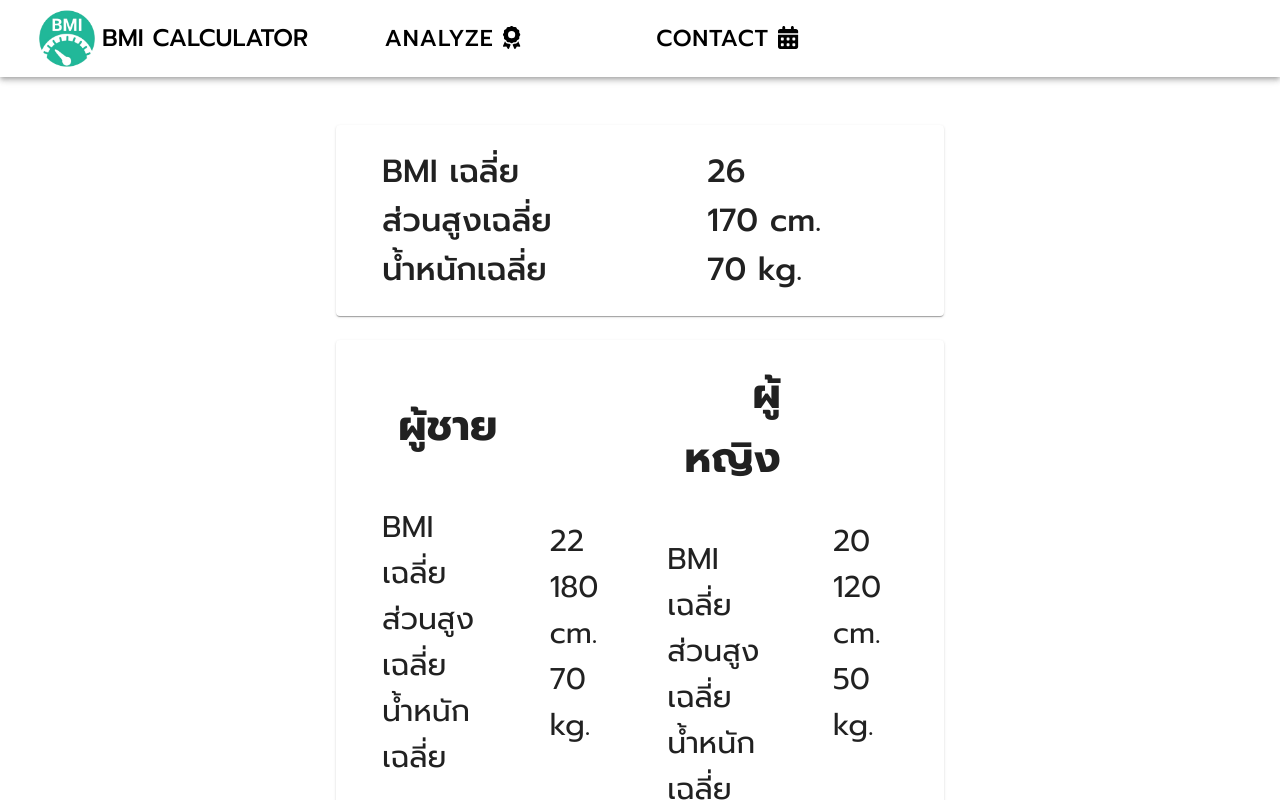
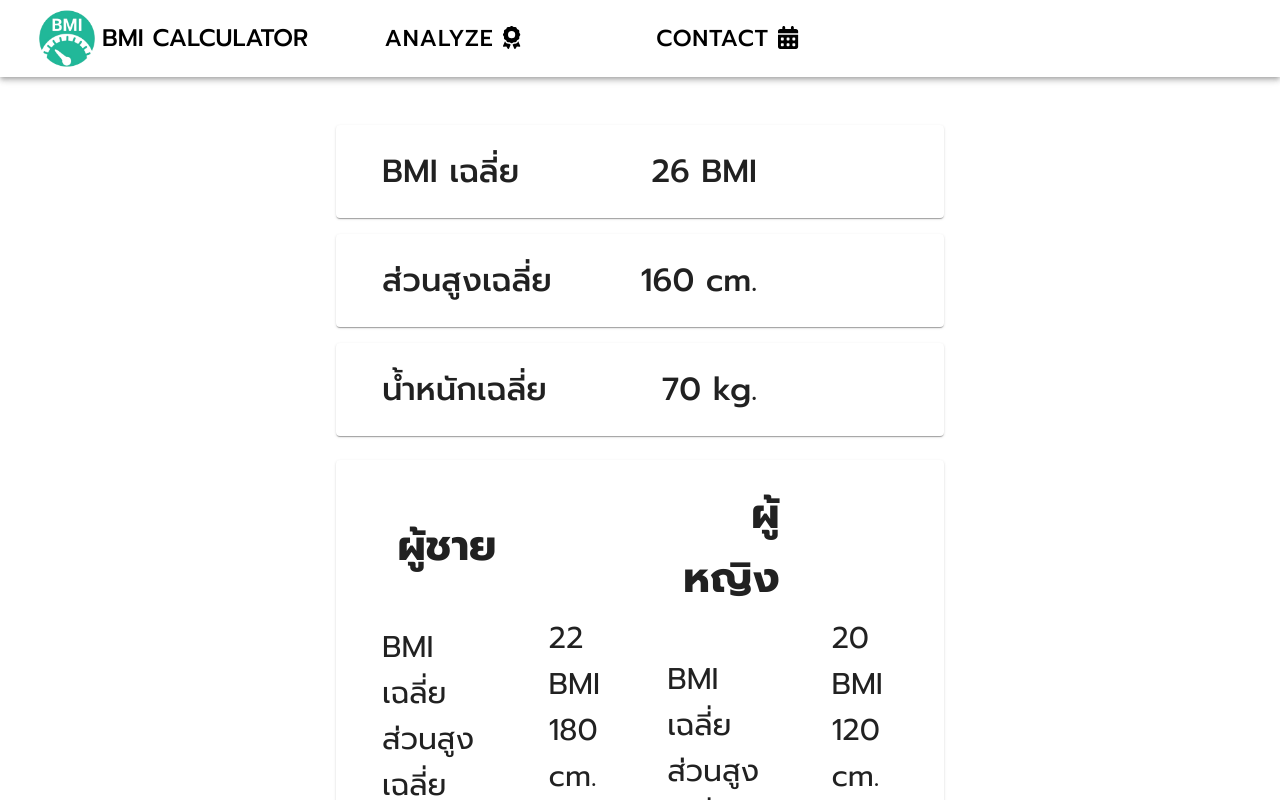
Before and after one commit to KixarS/bmi-frontend, a React (Create React App) app: page /analyze in a window 1280 px wide. Shown: the top 800 px of the page. Built offline with nearby package versions, Linux system fonts and the light colour scheme.

Commit message:
analyze w/ 3card

```diff
--- a/src/components/Data/Analyze/AnalyzeCard.css
+++ b/src/components/Data/Analyze/AnalyzeCard.css
@@ -10,6 +10,12 @@
 
 }
 
+.number{
+    text-align: right;
+    font-size: 32px;
+    font-weight: 500;
+}
+
 .detail{
     text-align: left;
     font-size: 30px;
--- a/src/components/Data/Analyze/AnalyzeCard.js
+++ b/src/components/Data/Analyze/AnalyzeCard.js
@@ -21,18 +21,40 @@ function Analyze() {
         }}
       >
 
-        {/* Card BMI เฉลี่ย */}
+        {/* Card1 BMI เฉลี่ย */}
         <Box>
-          <Card sx={{ p: 2.38, mt: 2 }}>
+          <Card sx={{ p: 2.38,paddingRight:20, mt: 2 }}>
           <div className='row'>
         <table width="100%">
           <tr>
           <td>
             <Container maxWidth="auto">
               <div className='headerC1'>
-                <div>BMI เฉลี่ย
-                  <br/>ส่วนสูงเฉลี่ย
-                  <br/>น้ำหนักเฉลี่ย
+                <div>BMI เฉลี่ย</div>
+              </div>
+            </Container>
+          </td>
+
+          <td>
+            <Container maxWidth="auto">
+              <div className='number'>
+                <div>26 BMI</div>
+              </div>
+            </Container>
+          </td>
+          </tr>
+        </table>
+      </div>
+          </Card>
+
+        {/* Card2 ส่วนสูง */}
+          <Card sx={{ p: 2.38,paddingRight:20, mt: 2 }}>
+        <table width="100%">
+          <tr>
+          <td>
+            <Container maxWidth="auto">
+              <div className='headerC1'>
+                <div>ส่วนสูงเฉลี่ย
                 </div>
 
               </div>
@@ -41,17 +63,35 @@ function Analyze() {
 
           <td>
             <Container maxWidth="auto">
-              <div className='headerC1'>
-                <div>26
-                <br/>170 cm.
-                <br/>70 kg.
-                </div>
+              <div className='number'>
+                <div>160 cm.</div>
               </div>
             </Container>
           </td>
           </tr>
         </table>
-      </div>
+          </Card>
+
+          <Card sx={{ p: 2.38,paddingRight:20, mt: 2 }}>
+        <table width="100%">
+          <tr>
+          <td>
+            <Container maxWidth="auto">
+              <div className='headerC1'>
+                <div>น้ำหนักเฉลี่ย</div>
+              </div>
+            </Container>
+          </td>
+
+          <td>
+            <Container maxWidth="auto">
+              <div className='number'>
+                <div>70 kg.</div>
+              </div>
+            </Container>
+          </td>
+          </tr>
+        </table>
           </Card>
 
             {/* ค่าเฉลี่ยผู้ชาย */}
@@ -77,7 +117,7 @@ function Analyze() {
             <Container maxWidth="auto">
             <br/>
             <br/>
-                <div className='detail'>22
+                <div className='detail'>22 BMI
                 <br/>180 cm.
                 <br/>70 kg.
               </div>
@@ -103,7 +143,7 @@ function Analyze() {
             <Container maxWidth="auto">
             <br/>
             <br/>
-                <div className='detail'>20</div>
+                <div className='detail'>20 BMI</div>
                 <div>120 cm.
                 <br/>50 kg.
               </div>
```
